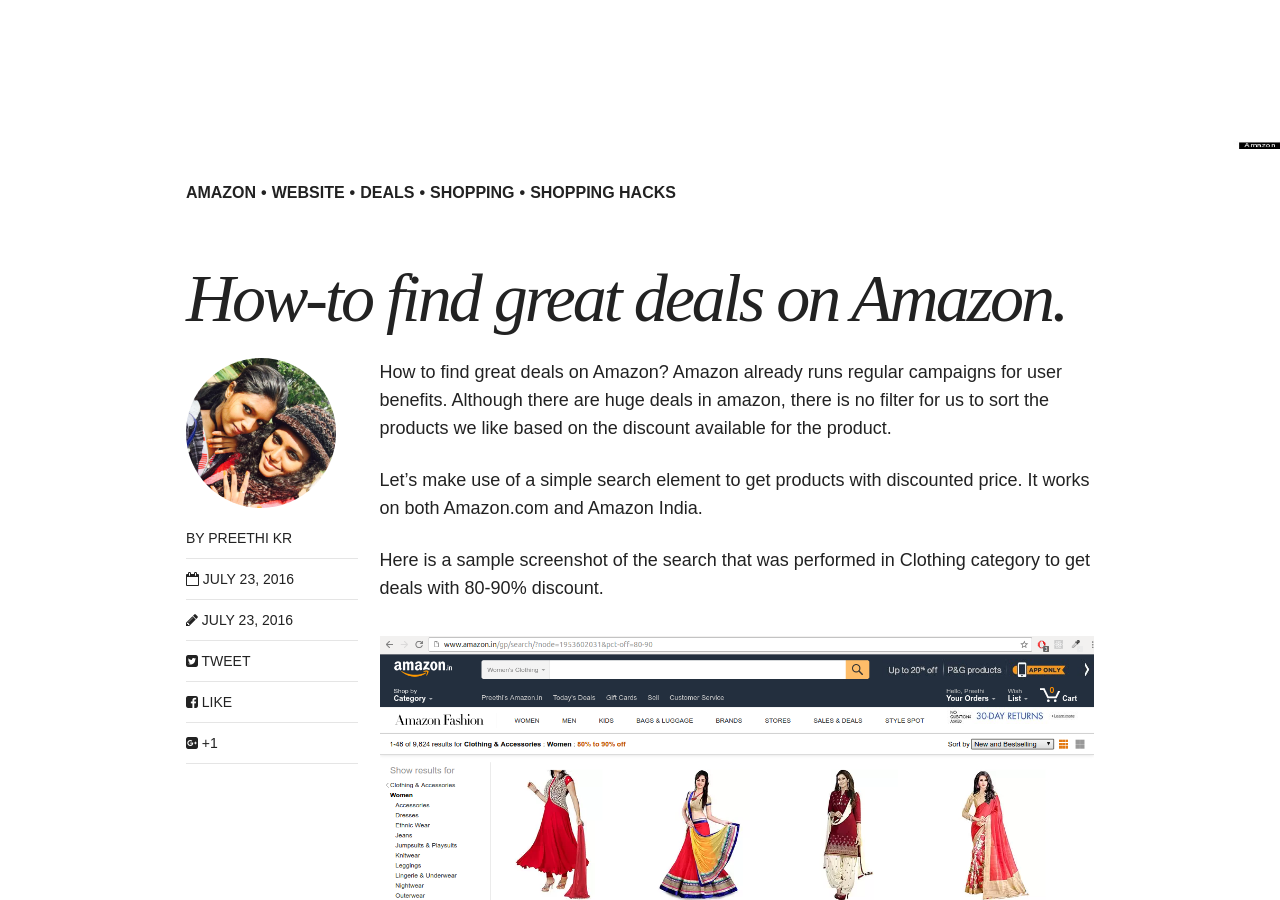
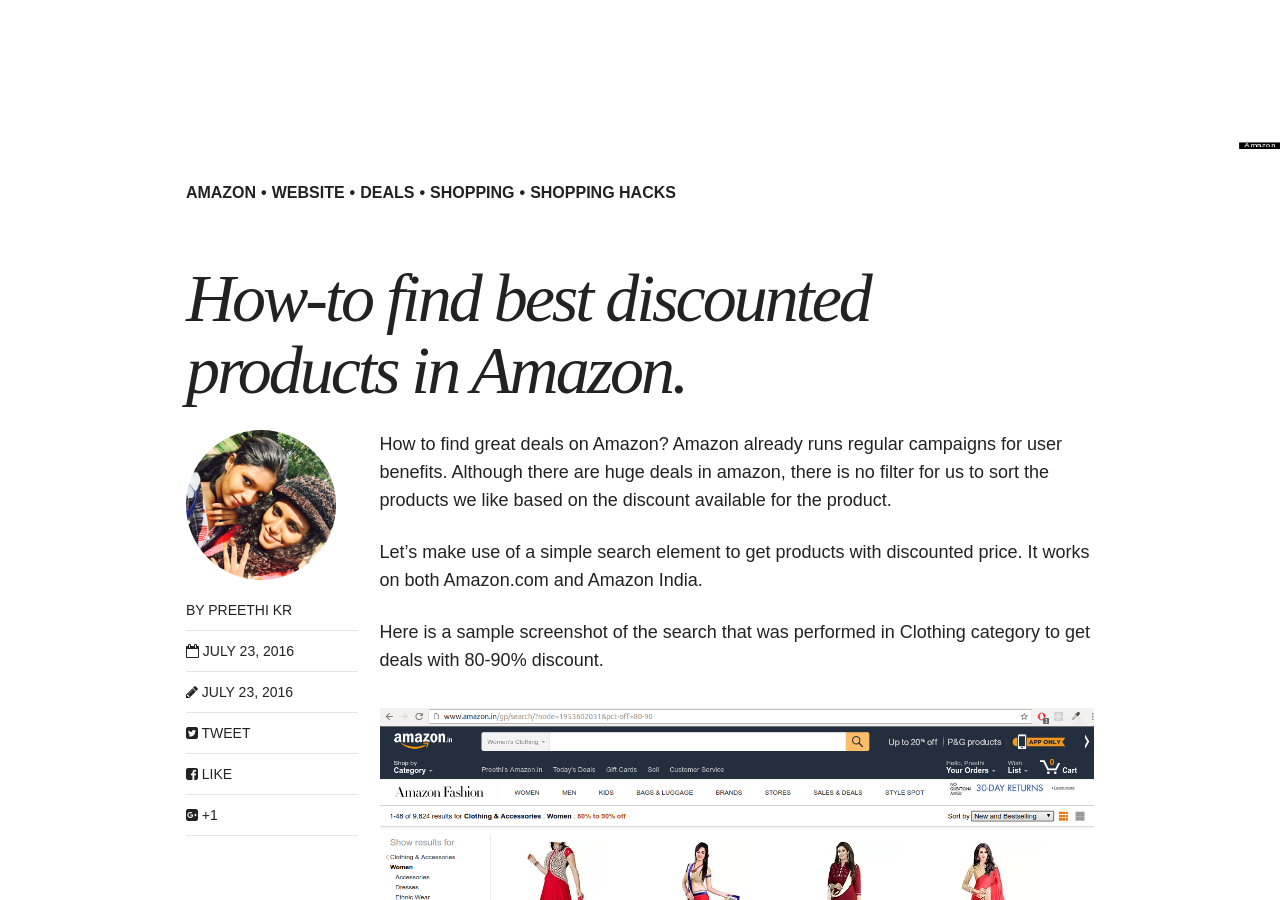
Before and after one commit to PritiKumr/pritikumr.github.io, a Jekyll site: the page built from _posts/blog/2017-07-23-how-to-find-great-deals-on-amazon.md, in a window 1280 px wide and 900 px high, scrolled down 670 px. Built offline with Jekyll 4.4.1, drawn with Linux system fonts in a browser that asks for light colours; nearby versions of some CDN libraries; comment, search, counter and statistics services are not loaded.

Commit message:
Title change

```diff
--- a/_posts/blog/2017-07-23-how-to-find-great-deals-on-amazon.md
+++ b/_posts/blog/2017-07-23-how-to-find-great-deals-on-amazon.md
@@ -1,6 +1,6 @@
 ---
 layout: post
-title: "How-to find great deals on Amazon."
+title: "How-to find best discounted products in Amazon."
 excerpt: "Simple jugaad that can help you reduce your search for the best deal.."
 categories: blog
 tags: [amazon, website, deals, shopping, shopping hacks]
```
Also changed, not shown: 7 other files.
